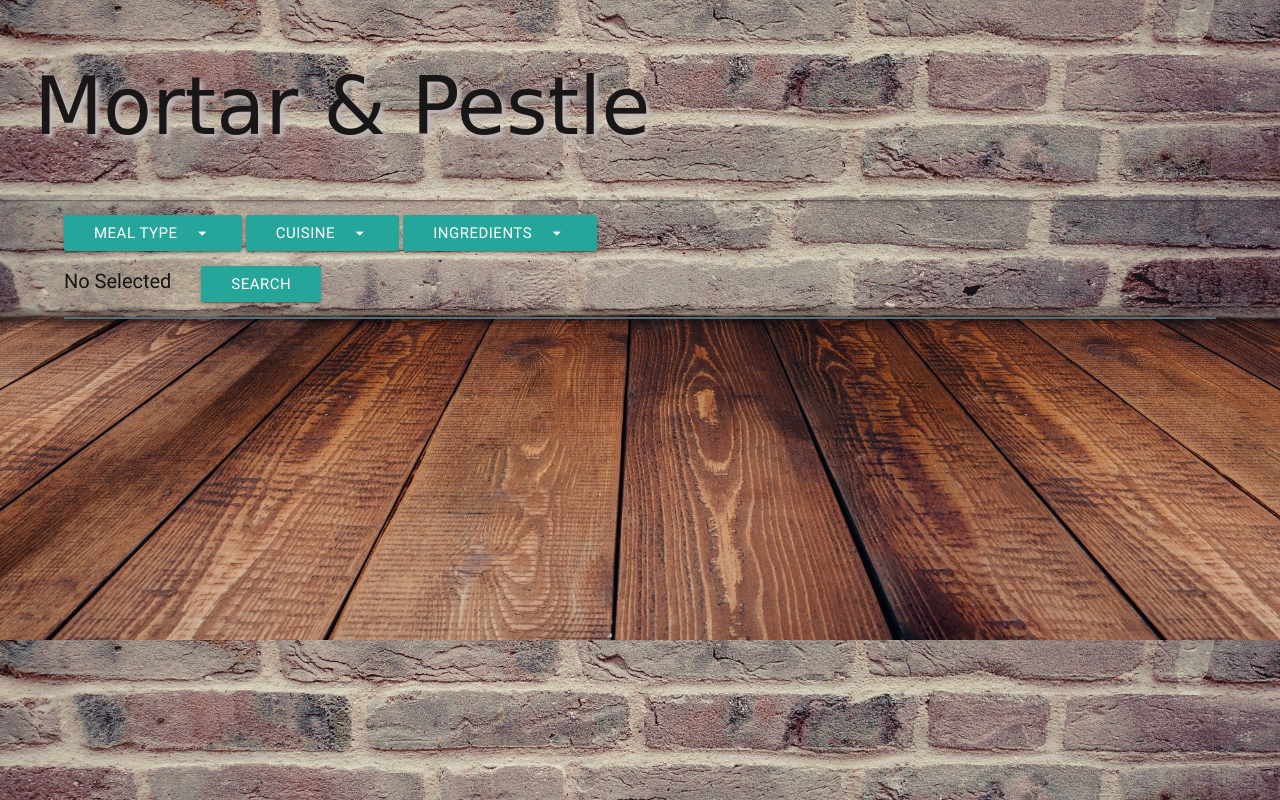
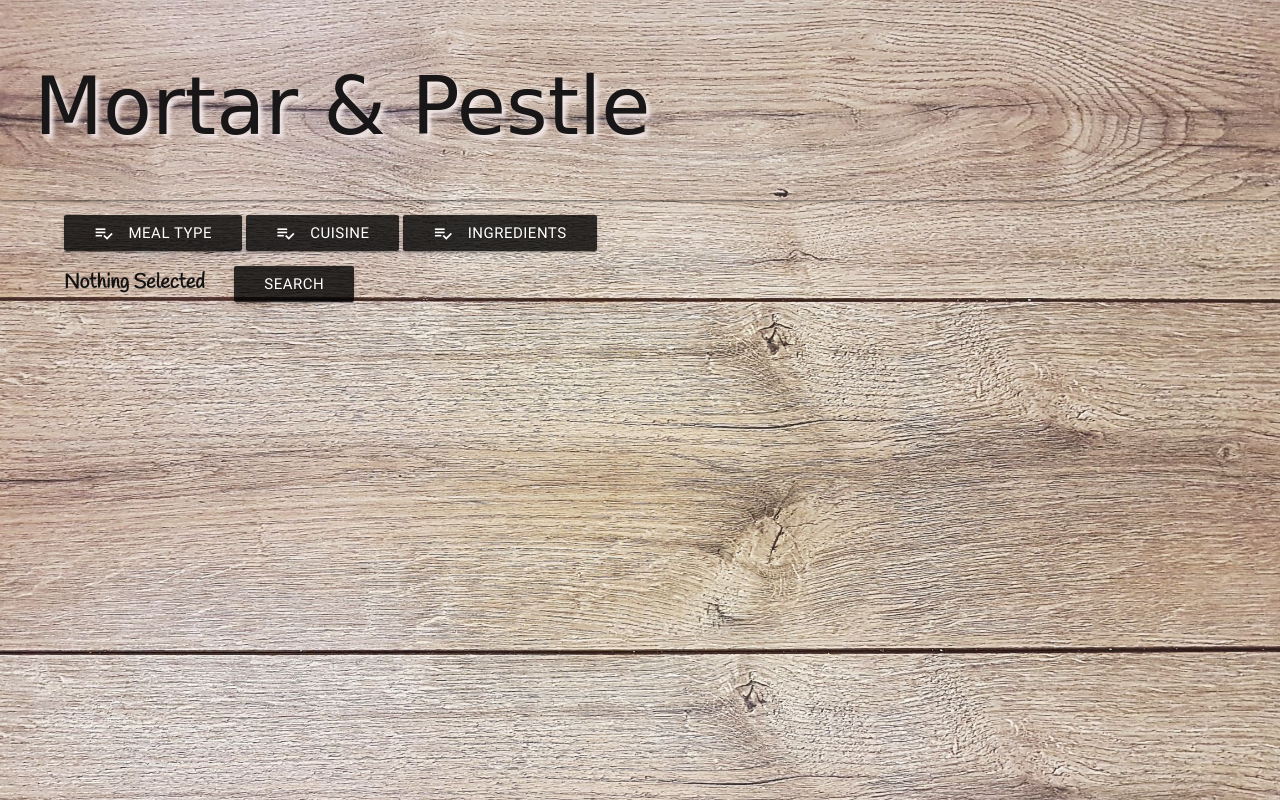
Before and after one commit to shirleyjambu/MealPrep, a plain HTML site: page recipes.html in a window 1280 px wide. Drawn offline with nearby package versions, Linux system fonts and the light colour scheme; no server answers; a web font is replaced by a local one.

Commit message:
updating

```diff
--- a/assets/css/style.css
+++ b/assets/css/style.css
@@ -10,7 +10,7 @@ h1 {
   font-family: 'Princess Sofia', cursive;
   text-shadow: 4px 4px 4px rgb(255, 255, 255);
   font-size: 80px;
-  padding-left: 10px;
+
   color:rgb(43, 54, 35);
 
 }
@@ -91,20 +91,27 @@ color: red;
 }
 
 #repBody {
-  background-image: url("../images/brickwork.jpg");
+  background-image: url("../images/boards-brown.jpg");
   background-size: 100%;
 
 }
 #panelHead {
   background-color: transparent;
+  background-size: 80%;
+
 }
 
 #hTag {
   color:rgb(24, 22, 22) ;
   font-family: 'Princess Sofia', cursive;
-  text-shadow: 4px 4px 4px rgb(192, 185, 185);
+  text-shadow: 4px 4px 4px rgb(243, 233, 233);
   font-size: 80px;
   padding-left: 10px;
+}
+.dropdown-button,
+#search_recipe,
+.dropdown-content {
+  background-color: rgba(0, 0, 0, 0.801);
 }
 
 /* Preferences*/
@@ -150,7 +157,7 @@ h1 {
   font-family: 'Princess Sofia', cursive;
   text-shadow: 4px 4px 4px rgb(255, 255, 255);
   font-size: 80px;
-  padding-left: 10px;
+
 
 }
 
@@ -162,7 +169,7 @@ h1 {
   color: whitesmoke;
 }*/
 .collapsible-header{
-  background-color: rgb(231, 229, 229);
+  background-color: rgba(231, 229, 229);
 
 
 }
--- a/recipes.html
+++ b/recipes.html
@@ -31,7 +31,12 @@
   font-size: 16px !important;
   background-color: transparent;
 }
+#title {
+    color: rgb(19, 18, 18);
+    font-weight: bold;
+    font-family: 'Handlee', cursive;
 
+  }
     /* width */
     ::-webkit-scrollbar {
       width: 10px;
@@ -101,15 +106,15 @@
     <div>
 
       <a class="dropdown-button btn" href="#!" data-activates="dropdown1">Meal Type
-        <i class="material-icons right">arrow_drop_down</i>
+        <i class="material-icons left">playlist_add_check</i>
       </a>
 
       <a class="dropdown-button btn" href="#!" data-activates="dropdown2">Cuisine
-        <i class="material-icons right">arrow_drop_down</i>
+        <i class="material-icons left">playlist_add_check</i>
       </a>
 
       <a class="dropdown-button btn" href="#!" data-activates="dropdown3">Ingredients
-        <i class="material-icons right">arrow_drop_down</i>
+        <i class="material-icons left">playlist_add_check</i>
       </a>
 
 
@@ -125,16 +130,16 @@
     <p class="lead">
 
       <span style="font-size:20px;padding-right:25px;" id="title">
-        No Selected
+        Nothing Selected
       </span>
 
-      <a class="btn btn-primary btn-lg" href="#" role="button" id="search_recipe">Search</a>
+      <a class="btn waves-effect" href="#" role="button" id="search_recipe">Search</a>
 
     </p>
 
   </div>
 
-  <div style="width:90%;margin:0 auto;background:#ececec;border:1px solid #536e79;">
+  <div style="width:90%;margin:0 auto;background:#ececec25;border:1px solid #536e7911;">
 
     <div class="row" style="margin-bottom:auto;">
 
```
